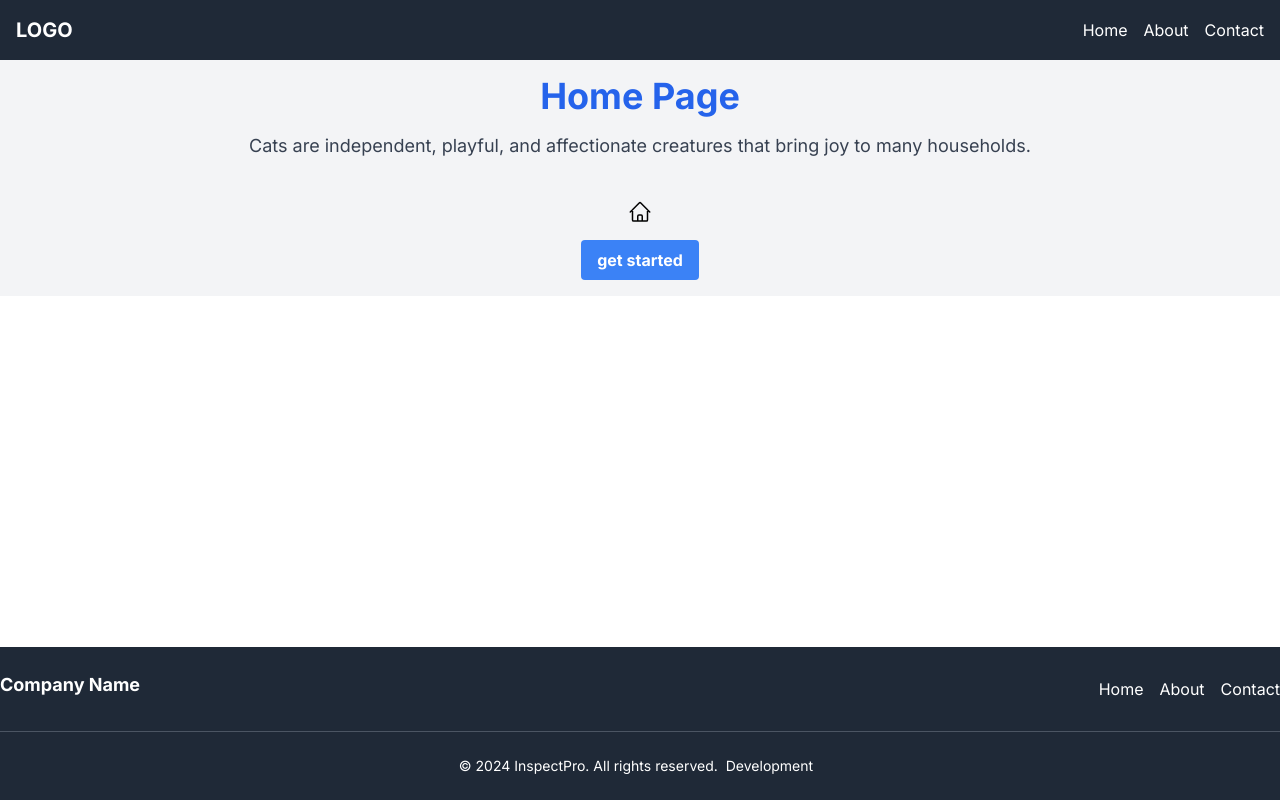
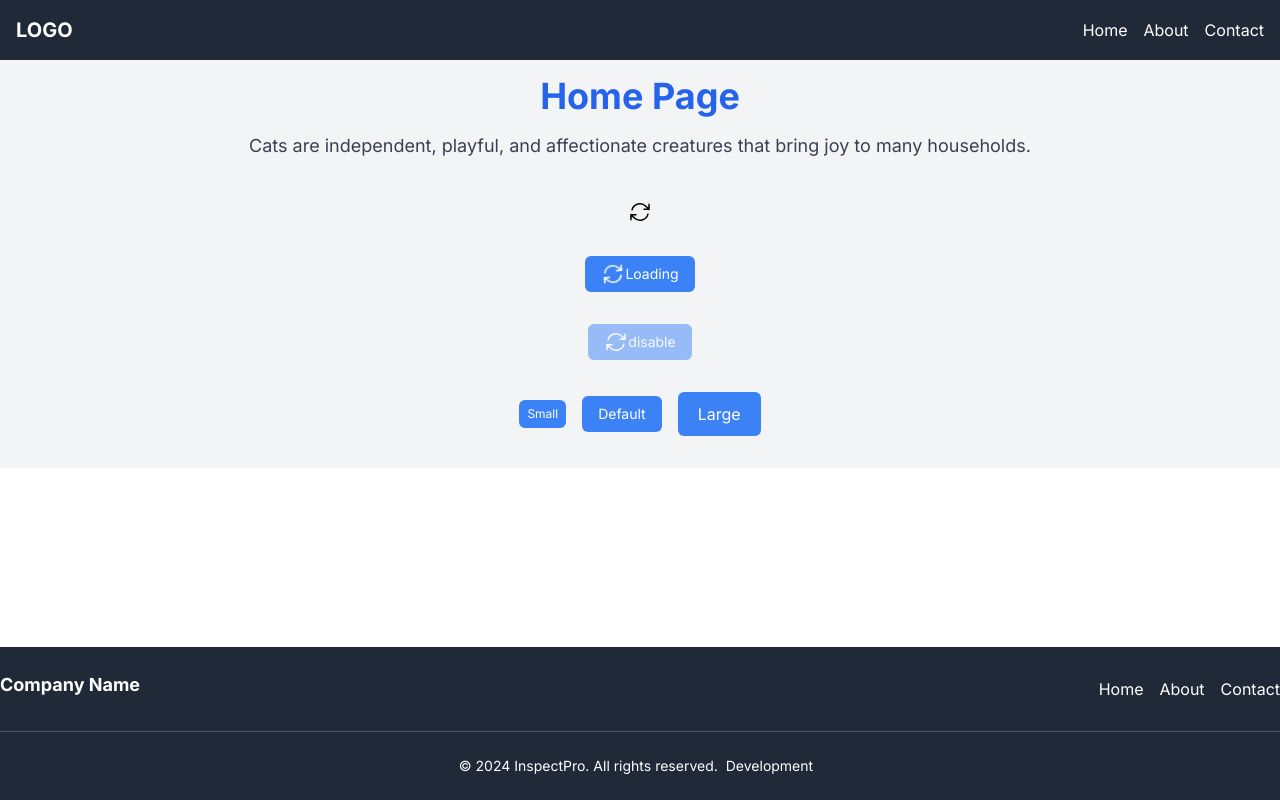
Before and after one commit to pawsitive-dav/next-template, a Next.js app: page / in a window 1280 px wide. Built offline with nearby package versions, Linux system fonts and the light colour scheme.

Commit message:
Final PIcon

```diff
--- a/app/components/Ui/PButton.tsx
+++ b/app/components/Ui/PButton.tsx
@@ -1,11 +1,37 @@
-export default function PButton({
-  children,
-}: Readonly<{
-  children: React.ReactNode;
-}>) {
+import React from 'react'
+
+type PButtonProps = {
+  children: React.ReactNode
+  disabled?: boolean
+  size?: 'sm' | 'md' | 'lg' // กำหนด type ของ prop size
+}
+
+export default function PButton({ children, disabled = false, size = 'md' }: PButtonProps) {
+  // กำหนดค่า height ตาม size ที่รับเข้ามา
+  let heightClass = ''
+  switch (size) {
+    case 'sm':
+      heightClass = 'h-7 px-2 text-xs'
+      break
+    case 'md':
+      heightClass = 'h-9 px-4 text-sm'
+      break
+    case 'lg':
+      heightClass = 'h-11 px-5 text-base'
+      break
+    default:
+      heightClass = 'h-9 px-4 text-sm'
+      break
+  }
+
   return (
-    <button className="bg-blue-500 hover:bg-blue-700 text-white font-bold py-2 px-4 rounded">
+    <button
+      className={`flex items-center justify-center bg-blue-500 hover:bg-blue-700 text-white rounded-md ${heightClass} ${
+        disabled ? 'opacity-50 cursor-not-allowed' : ''
+      }`}
+      disabled={disabled}
+    >
       {children}
     </button>
-  );
+  )
 }
--- a/app/components/Ui/PIcon.tsx
+++ b/app/components/Ui/PIcon.tsx
@@ -1,32 +1,57 @@
-import * as React from "react";
-import * as Icons from "@heroicons/react/24/outline";
+'use client'
+
+import * as React from 'react'
+import * as Icons from '@heroicons/react/24/outline'
 
 type IconType = {
-  [key: string]: React.ComponentType<React.ComponentProps<"svg">>;
-};
+  [key: string]: React.ComponentType<React.ComponentProps<'svg'>>
+}
+
+type SizeType = '4' | '5' | '6' | '8' | '10' | '12' | '16' | '20' | '24'
+
+type PIconProps = {
+  name?: string
+  size?: SizeType
+  color?: string
+  spin?: boolean
+}
+
+const sizeClasses: { [key in SizeType]: string } = {
+  '4': 'w-4 h-4',
+  '5': 'w-5 h-5',
+  '6': 'w-6 h-6',
+  '8': 'w-8 h-8',
+  '10': 'w-10 h-10',
+  '12': 'w-12 h-12',
+  '16': 'w-16 h-16',
+  '20': 'w-20 h-20',
+  '24': 'w-24 h-24'
+}
 
 export default function PIcon({
-  name = "home",
-  size = "24",
-}: {
-  name: string;
-  size: string;
-}) {
+  name = 'home',
+  size = '6',
+  color = 'black',
+  spin = false
+}: PIconProps) {
   const componentName =
     name
-      .split("-")
+      .split('-')
       .map((word) => word.charAt(0).toUpperCase() + word.slice(1))
-      .join("") + "Icon";
+      .join('') + 'Icon'
 
-  const IconComponent = (Icons as IconType)[componentName];
+  const IconComponent = (Icons as IconType)[componentName]
 
   if (!IconComponent) {
-    return <div>Icon Error</div>;
+    return <div>Icon Error</div>
   }
 
-  return (
-    <div>
-      <IconComponent className="w-6 h-6" />
-    </div>
-  );
+  const widthHeightClass = sizeClasses[size]
+
+  // กำหนดเงื่อนไขในการใช้งาน spin
+  const iconClassName = spin
+    ? `${widthHeightClass} text-${color} animate-spin`
+    : `${widthHeightClass} text-${color}`
+
+  return <IconComponent className={iconClassName} />
 }
--- a/app/page.tsx
+++ b/app/page.tsx
@@ -1,23 +1,38 @@
-import type { Metadata } from "next";
-import PButton from "./components/Ui/PButton";
-import PIcon from "./components/Ui/PIcon";
+import type { Metadata } from 'next'
+import PButton from './components/Ui/PButton'
+import PIcon from './components/Ui/PIcon'
 
 export const metadata: Metadata = {
-  title: "Home",
-};
+  title: 'Home'
+}
 
 export default function Home() {
   return (
-    <div className="flex flex-col items-center justify-center bg-gray-100 p-4">
-      <h1 className="text-4xl font-bold text-blue-600 mb-4">Home Page</h1>
-      <p className="text-lg text-gray-700 mb-6 text-center">
-        Cats are independent, playful, and affectionate creatures that bring joy
-        to many households.
+    <div className='flex flex-col items-center justify-center bg-gray-100 p-4'>
+      <h1 className='text-4xl font-bold text-blue-600 mb-4'>Home Page</h1>
+      <p className='text-lg text-gray-700 mb-6 text-center'>
+        Cats are independent, playful, and affectionate creatures that bring joy to many households.
       </p>
-      <div className="py-4">
-        <PIcon />
+      <div className='py-4'>
+        <PIcon name={'arrow-path'} size={'6'} color={'blue-700'} />
       </div>
-      <PButton>get started</PButton>
+      <div className='py-4'>
+        <PButton>
+          <PIcon name={'arrow-path'} size={'6'} color={'white'} spin />
+          Loading
+        </PButton>
+      </div>
+      <div className='py-4'>
+        <PButton disabled>
+          <PIcon name={'arrow-path'} size={'6'} color={'white'} />
+          disable
+        </PButton>
+      </div>
+      <div className='py-4 flex items-center space-x-4'>
+        <PButton size='sm'>Small</PButton>
+        <PButton size='md'>Default</PButton>
+        <PButton size='lg'>Large</PButton>
+      </div>
     </div>
-  );
+  )
 }
```
Also changed, not shown: 1 other file (tests, documents, lock files or other folders).
